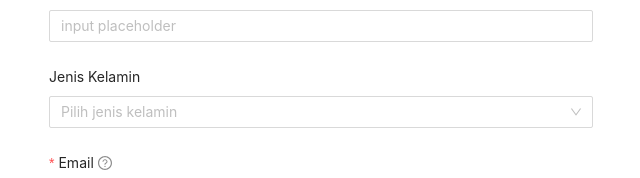
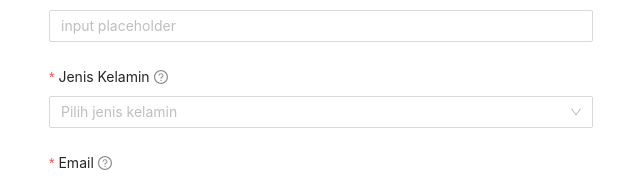
Before and after one commit to nijiko-ds/test-bts, a Next.js app: page /form/1 in a window 1280 px wide. Shown: the part 132-310 px from the top of the page, without its empty margins (319-959 px from the left). Built offline with nearby package versions, Linux system fonts and the light colour scheme.

Commit message:
update form input dan dropdown

```diff
--- a/components/form/Dropdown.js
+++ b/components/form/Dropdown.js
@@ -3,7 +3,8 @@ import { Select, Form } from "antd";
 
 const Dropdown = (props) => {
   const { Option } = Select;
-  const { options, savedValue, label, placeholder } = props;
+  const { options, savedValue, label, placeholder, required, value, setState } =
+    props;
 
   const [changeValue, setChangeValue] = useState("");
   const [changeSearch, setChangeSearch] = useState("");
@@ -13,6 +14,7 @@ const Dropdown = (props) => {
   function onChange(value) {
     console.log(`selected ${value}`);
     setChangeValue(value);
+    setState(value);
   }
 
   function onSearch(val) {
@@ -25,12 +27,16 @@ const Dropdown = (props) => {
   }, [changeValue, changeSearch]);
 
   return (
-    <Form form={form} layout="vertical">
-      <Form.Item label={label} name="layout">
+    <Form.Item
+      label={label}
+      name='layout'
+      required={required}
+      tooltip='Input harus diisi'
+    >
       <Select
         showSearch
         placeholder={placeholder}
-          optionFilterProp="children"
+        optionFilterProp='children'
         onChange={onChange}
         onSearch={onSearch}
         filterOption={(input, option) =>
@@ -42,7 +48,6 @@ const Dropdown = (props) => {
         ))}
       </Select>
     </Form.Item>
-    </Form>
   );
 };
 
--- a/components/form/Input.js
+++ b/components/form/Input.js
@@ -9,13 +9,6 @@ const InputComponent = (props) => {
 
   return (
     <div>
-      <Form
-        layout='vertical'
-        form={form}
-        requiredMark={props.required}
-        initialValues={{ layout: "vertical" }}
-        onValuesChange={(e) => console.log("e", e)}
-      >
       <Form.Item
         label={props.label}
         required={props.required}
@@ -31,7 +24,6 @@ const InputComponent = (props) => {
           }
         />
       </Form.Item>
-      </Form>
     </div>
   );
 };
```
Lines whose indentation alone changed are shown as unchanged.
